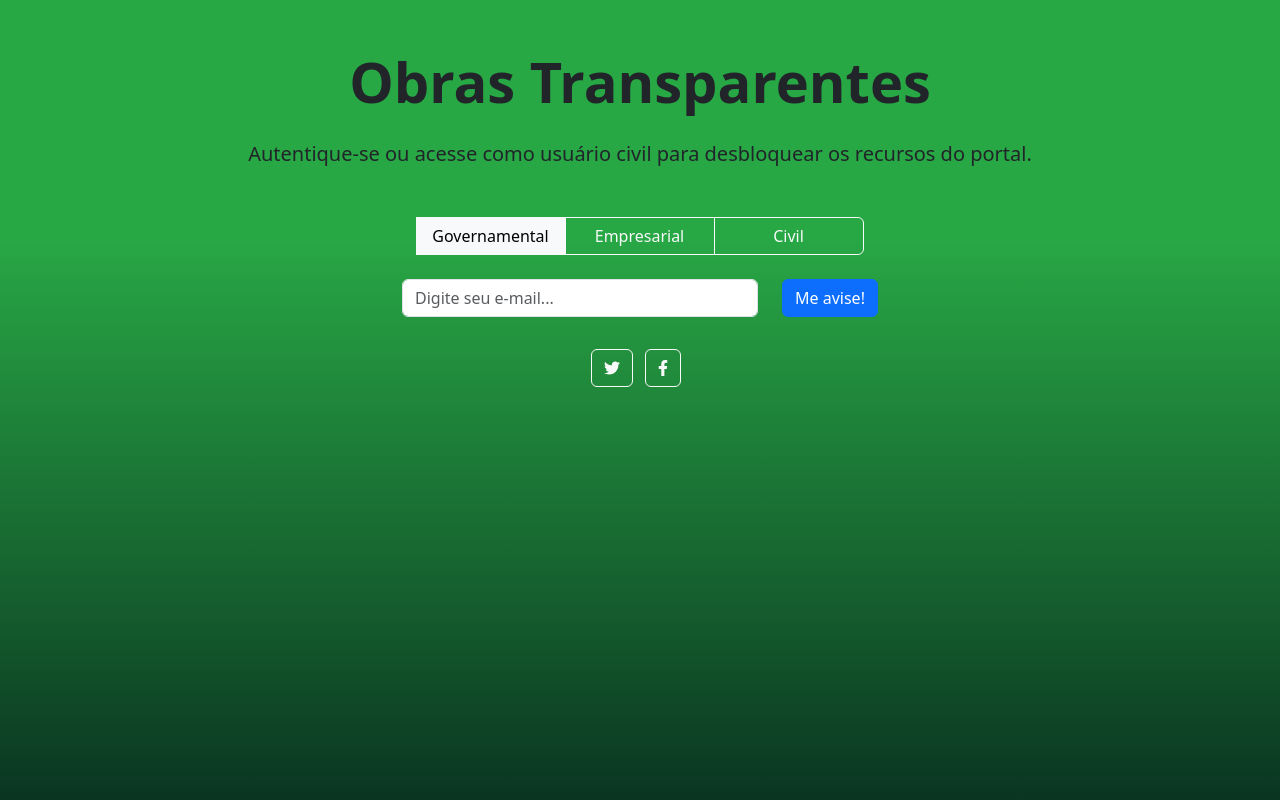
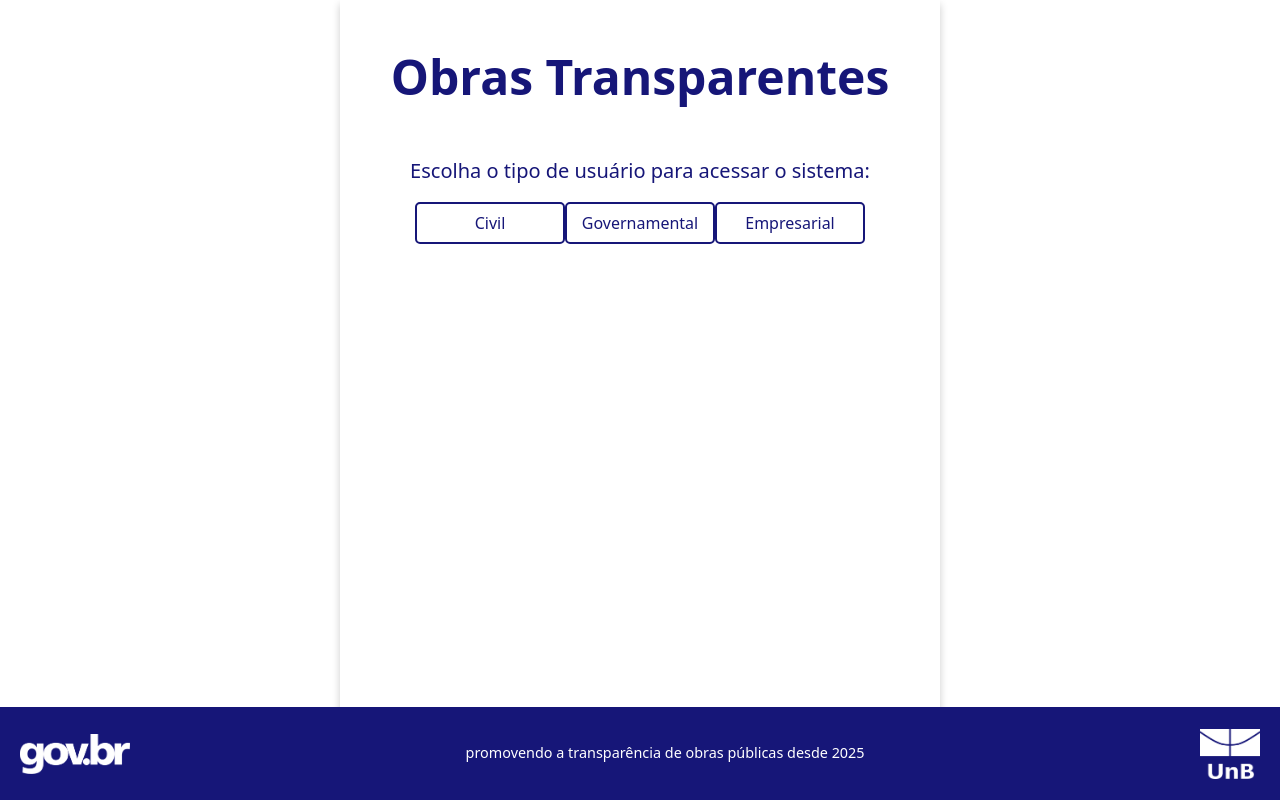
Before and after one commit to PavanelliGustavo/Kanban-Banco-de-Dados, a Flask app: page / in a window 1280 px wide. Run offline with Flask 3, Linux system fonts and the light colour scheme; some libraries are stand-ins or nearby versions.

Commit message:
feat(login): first version of the login screen

```diff
--- a/app/static/css/login.css
+++ b/app/static/css/login.css
@@ -1,8 +1,111 @@
+:root {
+    --marine-blue: rgb(22, 22, 120);
+}
+
 body {
-    background: linear-gradient(to top, #0a3521, #28a745 70%);
+    margin-top: 70px;
+    background: white;
     background-attachment: fixed;
+    height: 100%;
+    margin: 0;
+}
+
+.page-container {
+    max-width: 600px;
+    height: 100vh;
+    box-shadow: 0 4px 8px rgba(0, 0, 0, 0.2)
+}
+
+.title {
+    font-size: 3rem;
+    font-weight: bold;
+    border-width: 3px;
+    color: var(--marine-blue);
+}
+
+.description {
+    font-size: 1.25rem;
+    color: var(--marine-blue);
+    font-weight: 400;
+    margin-top: 50px;
+}
+
+.input-container {
+    width: 100%;
+    max-width: 500px;
+    margin: auto;
+}
+
+.input-field {
+    width: 100%;
+    max-width: 500px;
+    margin-bottom: 10px;
+    padding: 5px;
+}
+
+.user-type-radio {
+    display: none;
 }
 
 .user-type {
+    border: solid 2px;
+    padding: 7px;
+    border-color: var(--marine-blue);
+    border-radius: 5px;
+    color: var(--marine-blue);
     width: 150px;
 }
+
+.user-type:hover {
+    border-color: green;
+    color: green;
+}
+
+.enter {
+    width: 100px;
+    margin-top: 20px;
+    padding: 6px;
+    border: 2px solid;
+    border-width: 1px;
+    border-radius: 20px;
+    background-color: green;
+    font-size: large;
+    font-weight: 400;
+    color: white;
+}
+
+.enter:hover {
+    transition: ease-in 0.1s;
+    background-color: rgb(50, 170, 50);
+    border-color: white;
+}
+
+.enter:active {
+    background-color: rgb(100, 200, 100);
+    border-color: white;
+}
+
+.gov-logo {
+    height: 40px;
+}
+
+.unb-logo {
+    height: 50px;
+}
+
+.footer-text {
+    margin-top: 15px;
+}
+
+footer {
+    background-color: var(--marine-blue);
+    color: white;
+    display: flex;
+    align-items: center;
+    justify-content: space-between;
+    padding: 20px;
+    font-size: 0.9rem;
+    position: fixed;
+    bottom: 0;
+    width: 100%;
+}
--- a/app/templates/login.html
+++ b/app/templates/login.html
@@ -4,7 +4,7 @@
 <head>
     <meta charset="utf-8" />
     <meta name="viewport" content="width=device-width, initial-scale=1" />
-    <title>Coming Soon</title>
+    <title>Obras Transparentes</title>
     <link href="https://cdn.jsdelivr.net/npm/bootstrap@5.3.2/dist/css/bootstrap.min.css" rel="stylesheet">
     <link href="static/css/login.css" rel="stylesheet">
     <script src="https://use.fontawesome.com/releases/v6.3.0/js/all.js"></script>
@@ -12,44 +12,47 @@
 
 <body>
 
-    <div class="container py-5">
+    <div class="container py-5 page-container">
         <div class="text-center">
-            <h1 class="display-4 fw-bold mb-4">Obras Transparentes</h1>
-            <p class="lead mb-5">
-                Autentique-se ou acesse como usuário civil para desbloquear os recursos do portal.
+            <h1 class="title">Obras Transparentes</h1>
+            <p class="lead description">
+                Escolha o tipo de usuário para acessar o sistema:
             </p>
 
             <form id="userType">
 
-                <fieldset class="btn-group mb-4">
-                    <legend class="visually-hidden">Escolha o tipo de usuário</legend>
+                <fieldset class="btn-group mb-4" role="group" aria-label="User type selection">
 
-                    <input type="radio" class="btn-check" name="type" id="optGovernamental" autocomplete="off" checked>
-                    <label class="btn btn-outline-light user-type" for="optGovernamental">Governamental</label>
+                    <input type="radio" class="user-type-radio" name="user-type" id="optCivil" autocomplete="off">
+                    <label class="user-type" for="optCivil">Civil</label>
 
-                    <input type="radio" class="btn-check" name="type" id="optEmpresarial" autocomplete="off">
-                    <label class="btn btn-outline-light user-type" for="optEmpresarial">Empresarial</label>
+                    <input type="radio" class="user-type-radio" name="user-type" id="optGovernamental"
+                        autocomplete="off">
+                    <label class="user-type" for="optGovernamental">Governamental</label>
 
-                    <input type="radio" class="btn-check" name="type" id="optParceiro" autocomplete="off">
-                    <label class="btn btn-outline-light user-type" for="optParceiro">Civil</label>
+                    <input type="radio" class="user-type-radio" name="user-type" id="optEmpresarial" autocomplete="off">
+                    <label class="user-type" for="optEmpresarial">Empresarial</label>
+
                 </fieldset>
 
-                <div class="row justify-content-center">
-                    <div class="col-md-6 col-lg-4">
-                        <input class="form-control mb-2" id="email" type="email" placeholder="Digite seu e-mail..."
-                            required />
+                <div id="login-section">
+                    <div class="input-container" id="login-fields">
+                        <input class="input-field" id="user" type="text" placeholder="" required />
+                        <input class="input-field" id="password" type="text" placeholder="" required />
                     </div>
-                    <div class="col-auto">
-                        <button class="btn btn-primary" type="submit">Me avise!</button>
+                    <div>
+                        <button class="enter" type="submit">Entrar</button>
                     </div>
                 </div>
             </form>
-
-            <div class="mt-4">
-                <a class="btn btn-outline-light me-2" href="#"><i class="fab fa-twitter"></i></a>
-                <a class="btn btn-outline-light me-2" href="#"><i class="fab fa-facebook-f"></i></a>
-            </div>
         </div>
+    </div>
+    <div>
+        <footer>
+            <img src="static/img/gov_br_logo.png" alt="Logo Governo Federal" class="gov-logo">
+            <p class="footer-text">promovendo a transparência de obras públicas desde 2025</p>
+            <img src="static/img/unb_logo.png" alt="Logo Universidade de Brasília" class="unb-logo">
+        </footer>
     </div>
     <script src="static/js/login.js"></script>
     <script src="https://cdn.jsdelivr.net/npm/bootstrap@5.3.2/dist/js/bootstrap.bundle.min.js"></script>
```
Also changed, not shown: app/static/js/login.js (+46 -0 lines), app/static/img/gov_br_logo.png (added), app/static/img/unb_logo.png (added), 1 other file.
